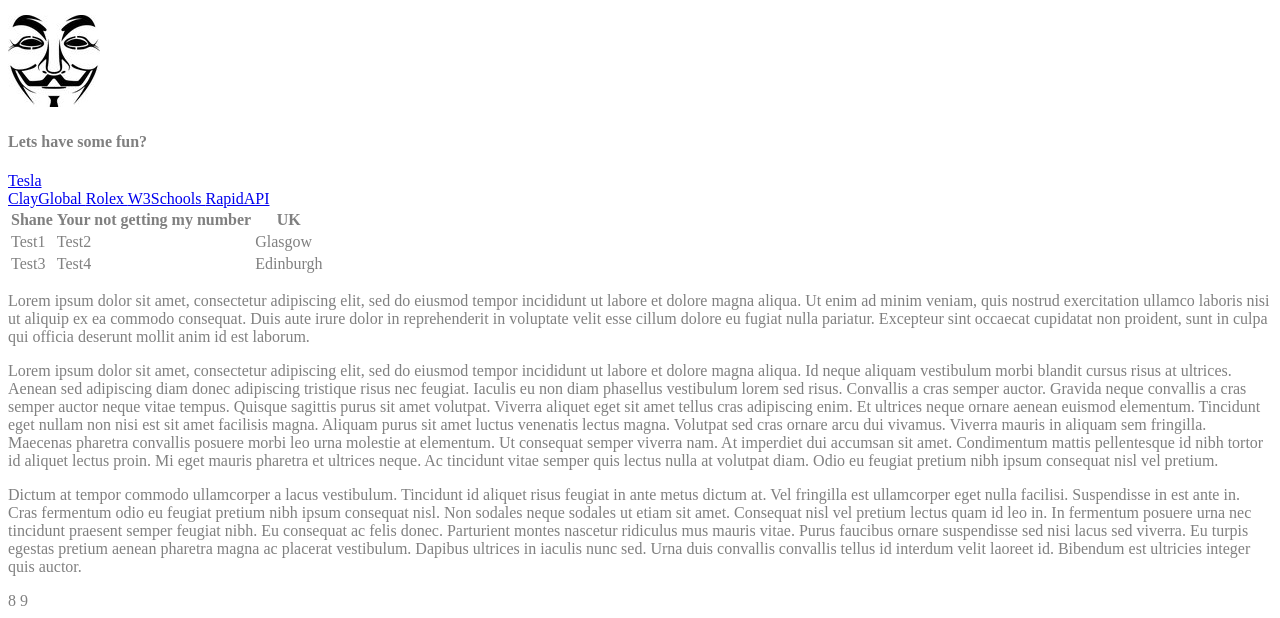
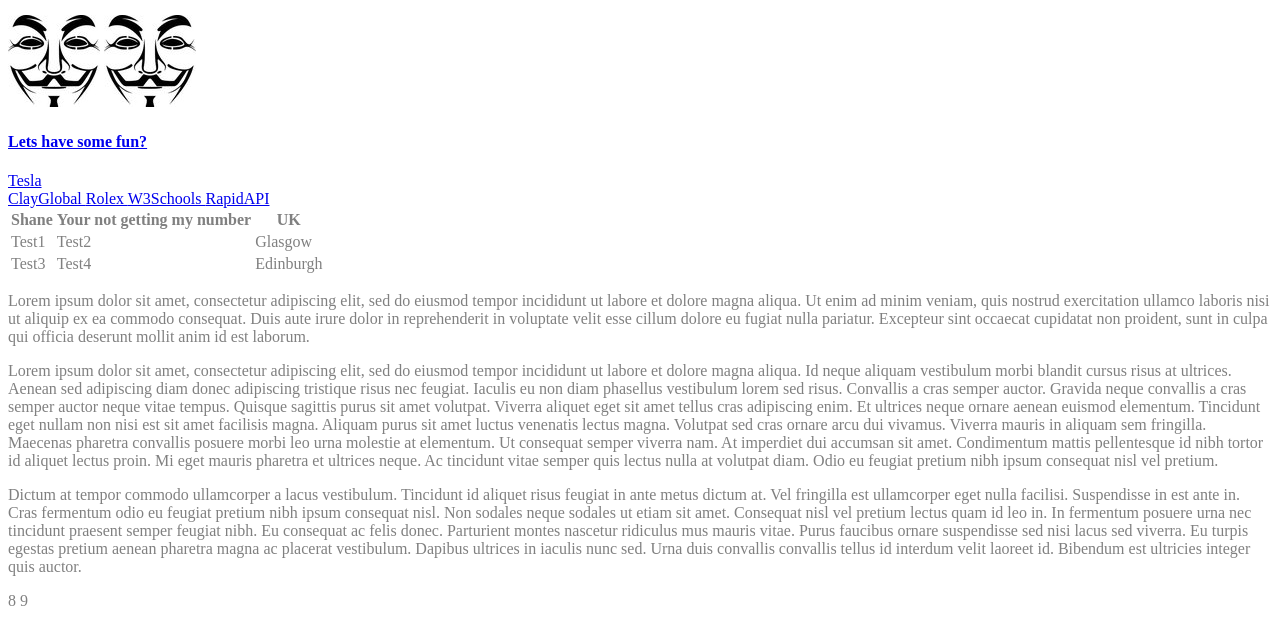
Before and after one commit to Shaney94/Home, a plain HTML site: page index.html in a window 1280 px wide. Shown: the part 274-892 px from the top of the page. Drawn offline with Linux system fonts and the light colour scheme.

Commit message:
Adding link onto an image

```diff
--- a/index.html
+++ b/index.html
@@ -20,6 +20,8 @@
     <h6>H6 is teeny tiny</h6>
     <h3><a href ="https://www.modules.napier.ac.uk/Module.aspx?ID=set08101"> Web Tech </a>is a module that is run in the <a href ="https://www.napier.ac.uk/about-us/our-schools/school-of-computing-engineering-and-the-built-environment"> School of Computer </a> at <a href ="https://www.napier.ac.uk/"> Edinburgh Napier University </a></h3>
     <img src ="Images/vmask.jpg"/>
+    <a href="https://www.modules.napier.ac.uk/Module.aspx?ID=set08101"><img src="Images/vmask.jpg">
+
     <h4>Lets have some fun?</h4>
     <a href ="https://www.tesla.com/"> Tesla </a> <br>
       <a href ="https://clay.global/"> ClayGlobal </a>
```
